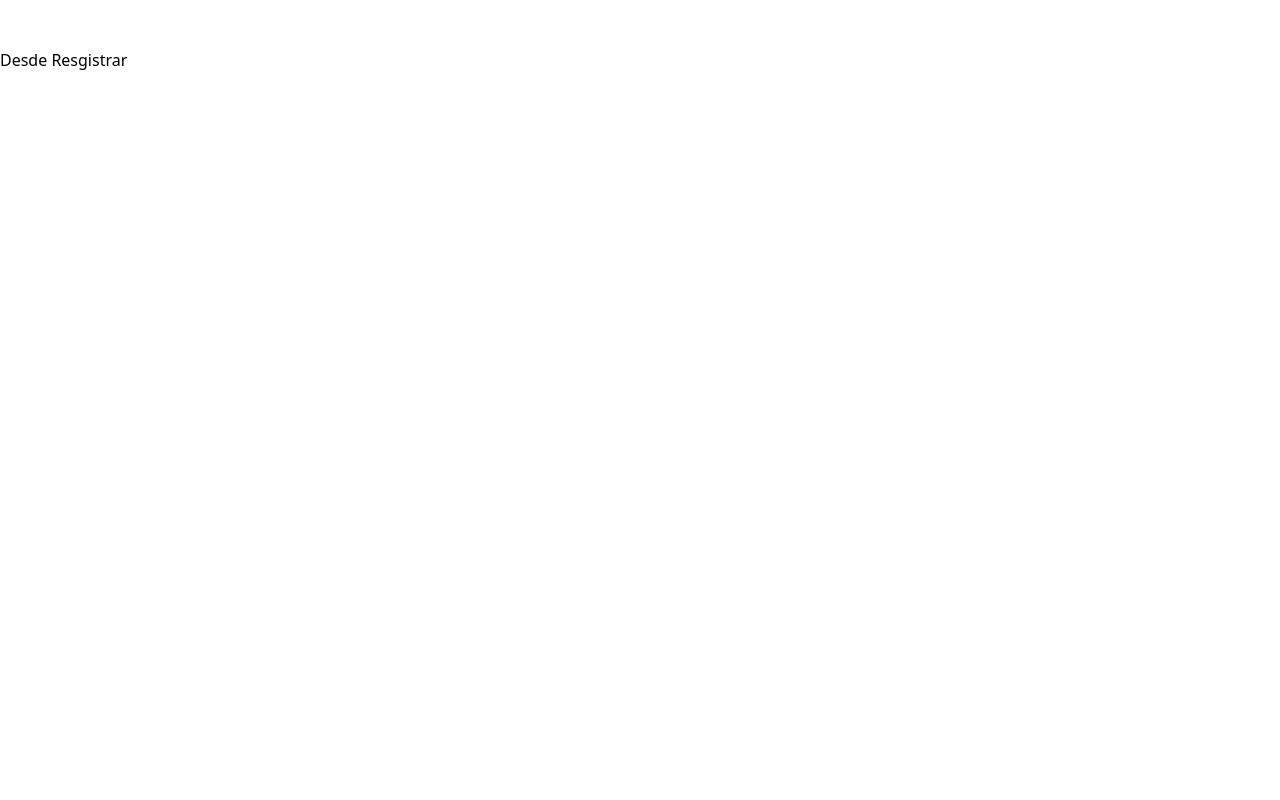
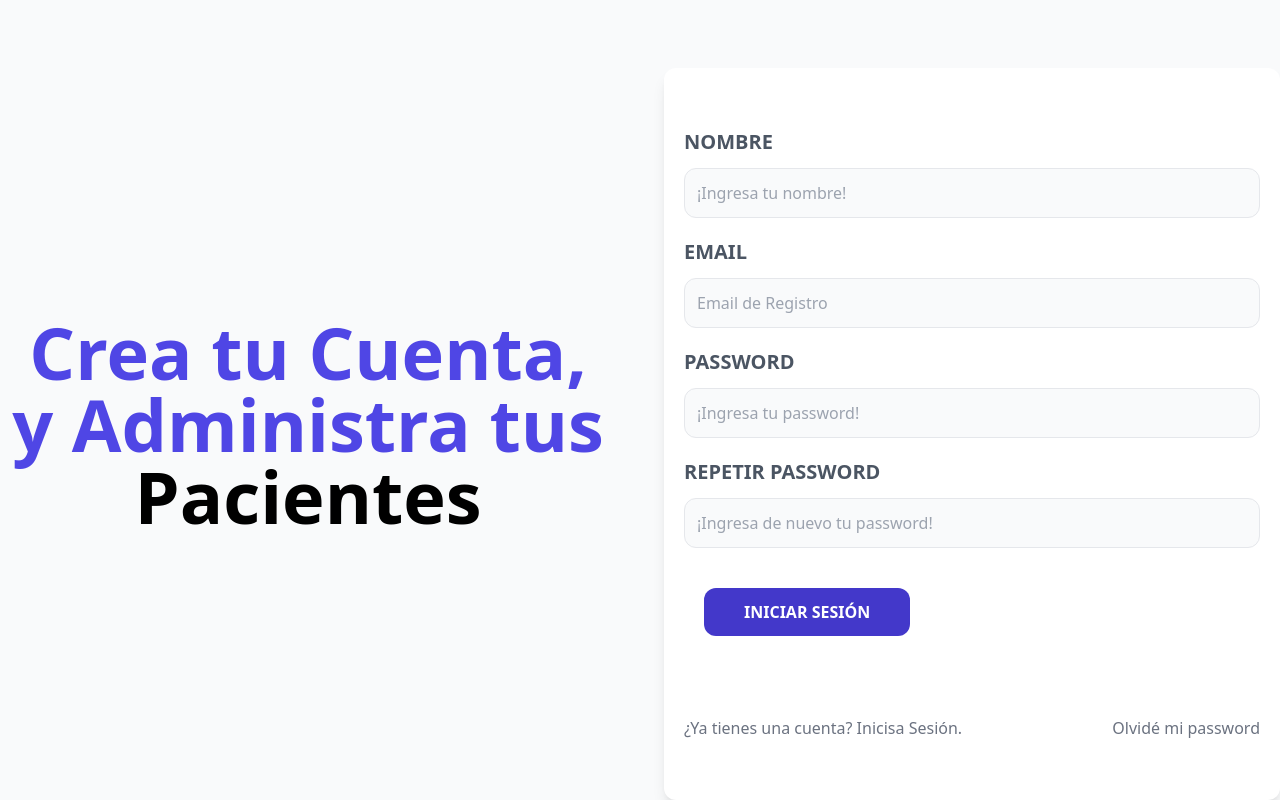
Before and after one commit to DavidMejiaBogota/AppAgendaVeteriG2C4, a React (Vite) app in the folder David/FullStackJS/frontend/: page /registrar in a window 1280 px wide. Built offline with nearby package versions, Linux system fonts and the light colour scheme.

Commit message:
Registrar cuenta de Veterinario

```diff
--- a/David/FullStackJS/frontend/index.html
+++ b/David/FullStackJS/frontend/index.html
@@ -6,7 +6,7 @@
     <meta name="viewport" content="width=device-width, initial-scale=1.0" />
     <title>APV - Administrador de Pacientes de Veterinaria</title>
   </head>
-  <body>
+  <body class="bg-gray-50 min-j-screen">
     <div id="root"></div>
     <script type="module" src="/src/main.jsx"></script>
   </body>
--- a/David/FullStackJS/frontend/src/layout/AuthLayout.jsx
+++ b/David/FullStackJS/frontend/src/layout/AuthLayout.jsx
@@ -3,7 +3,7 @@
 const AuthLayout = () => {
     return (
         <>
-            <main className="container mx-auto md:grid md:grid-cols-2 mt-12 gap-12 p-auto">
+            <main className="container mx-auto md:grid md:grid-cols-2 mt-12 gap-12 p-auto items-center">
                 <Outlet />
             </main>
         </>
--- a/David/FullStackJS/frontend/src/paginas/Login.jsx
+++ b/David/FullStackJS/frontend/src/paginas/Login.jsx
@@ -1,15 +1,17 @@
+import { Link } from 'react-router-dom'
 
 const Login = () => {
   return (
     <>
-      <iv>
-        <h1 className="text-indigo-600 font-black text-7xl text-center">
+      <div className="items-center">
+        <h1 className="text-indigo-600 font-black text-7xl text-center it">
           Inicia Sesión, Administra tus <span className="text-black ">Pacientes</span>
         </h1>
-      </iv>
-      <iv>
+      </div>
+
+      <div className="mt-20 md:mt-5 shadow-lg items-center rounded-xl bg-white">
         <form>
-          <div className="my-5 ">
+          <div className="my-5 mx-5">
             <label
               className="uppercase text-gray-600 block text-xl font-bold" //uppercase para que el texto se vea en mayúsculas;
             >
@@ -22,7 +24,7 @@
             />
           </div>
 
-          <div className="my-5 ">
+          <div className="my-5 mx-5">
             <label
               className="uppercase text-gray-600 block text-xl font-bold" //uppercase para que el texto se vea en mayúsculas;
             >
@@ -38,11 +40,19 @@
           <input
             type="submit"
             value="Iniciar Sesión"
-            className="px-10 py-3 bg-indigo-700 rounded-xl text-white uppercase font-bold mt-5 hover:cursor-pointer hover:bg-indigo-800"
+            className="my-5 mx-5 px-10 py-3 bg-indigo-700 rounded-xl text-white uppercase font-bold hover:cursor-pointer hover:bg-indigo-800 md:w-auto"
           />
         </form>
-      </iv>
 
+        <nav className="mt-10 lg:flex lg:justify-between text-gray-500 mx-5">
+          <Link
+            className="block text-center my-5"
+            to="/registrar">¿No tienes una cuenta? ¡¡Registrate!!</Link>
+          <Link
+            className="block text-center my-5"
+            to="/olvide-password">Olvidé mi password</Link>
+        </nav>
+      </div>
     </>
   );
 };
--- a/David/FullStackJS/frontend/src/paginas/Registrar.jsx
+++ b/David/FullStackJS/frontend/src/paginas/Registrar.jsx
@@ -1,9 +1,96 @@
+import {Link } from 'react-router-dom'
+
 const Resgistrar = () => {
     return (
       <>
-          <h1>Desde Resgistrar </h1>
+        <div>
+          <h1 className="text-indigo-600 font-black text-7xl text-center it">
+            Crea tu Cuenta, y Administra tus <span className="text-black ">Pacientes</span>
+          </h1>
+        </div>
+
+        <div className="mt-20 md:mt-5 shadow-lg px-5 py-10 rounded-xl bg-white">
+          <form>
+
+            <div className="my-5">
+              <label
+                className="uppercase text-gray-600 block text-xl font-bold"
+              >
+                Nombre
+              </label>
+              <input
+                type="text"
+                placeholder="¡Ingresa tu nombre!"
+                className="border w-full p-3 mt-3 bg-gray-50 rounded-xl"
+              />
+
+            </div>
+
+            <div className="my-5">
+              <label
+                className="uppercase text-gray-600 block text-xl font-bold"
+              >
+                Email
+              </label>
+              <input
+                type="email"
+                placeholder="Email de Registro"
+                className="border w-full p-3 mt-3 bg-gray-50 rounded-xl"
+              />
+
+            </div>
+
+            <div className="my-5">
+              <label
+                className="uppercase text-gray-600 block text-xl font-bold"
+              >
+                Password
+              </label>
+              <input
+                type="password"
+                placeholder="¡Ingresa tu password!"
+                className="border w-full p-3 mt-3 bg-gray-50 rounded-xl"
+              />
+
+            </div>
+
+            <div className="my-5">
+              <label
+                className="uppercase text-gray-600 block text-xl font-bold"
+              >
+                Repetir Password
+              </label>
+              <input
+                type="password"
+                placeholder="¡Ingresa de nuevo tu password!"
+                className="border w-full p-3 mt-3 bg-gray-50 rounded-xl"
+              />
+
+            </div>
+
+            <input
+              type="submit"
+              value="Iniciar Sesión"
+              className="my-5 mx-5 px-10 py-3 bg-indigo-700 rounded-xl text-white uppercase font-bold hover:cursor-pointer hover:bg-indigo-800 md:w-auto"
+            />
+          </form>
+
+          <nav className="mt-10 lg:flex lg:justify-between">
+            <Link
+              className="'block text-center my-5 text-gray-500"
+              to="/">¿Ya tienes una cuenta? Inicisa Sesión.</Link>
+
+            <Link
+               className="block text-center my-5 text-gray-500"
+               to="/olvide-password"> Olvidé mi password</Link>
+
+
+          </nav>
+        </div>
+
+
       </>
     )
-  }
+  };
 
   export default Resgistrar;
```
